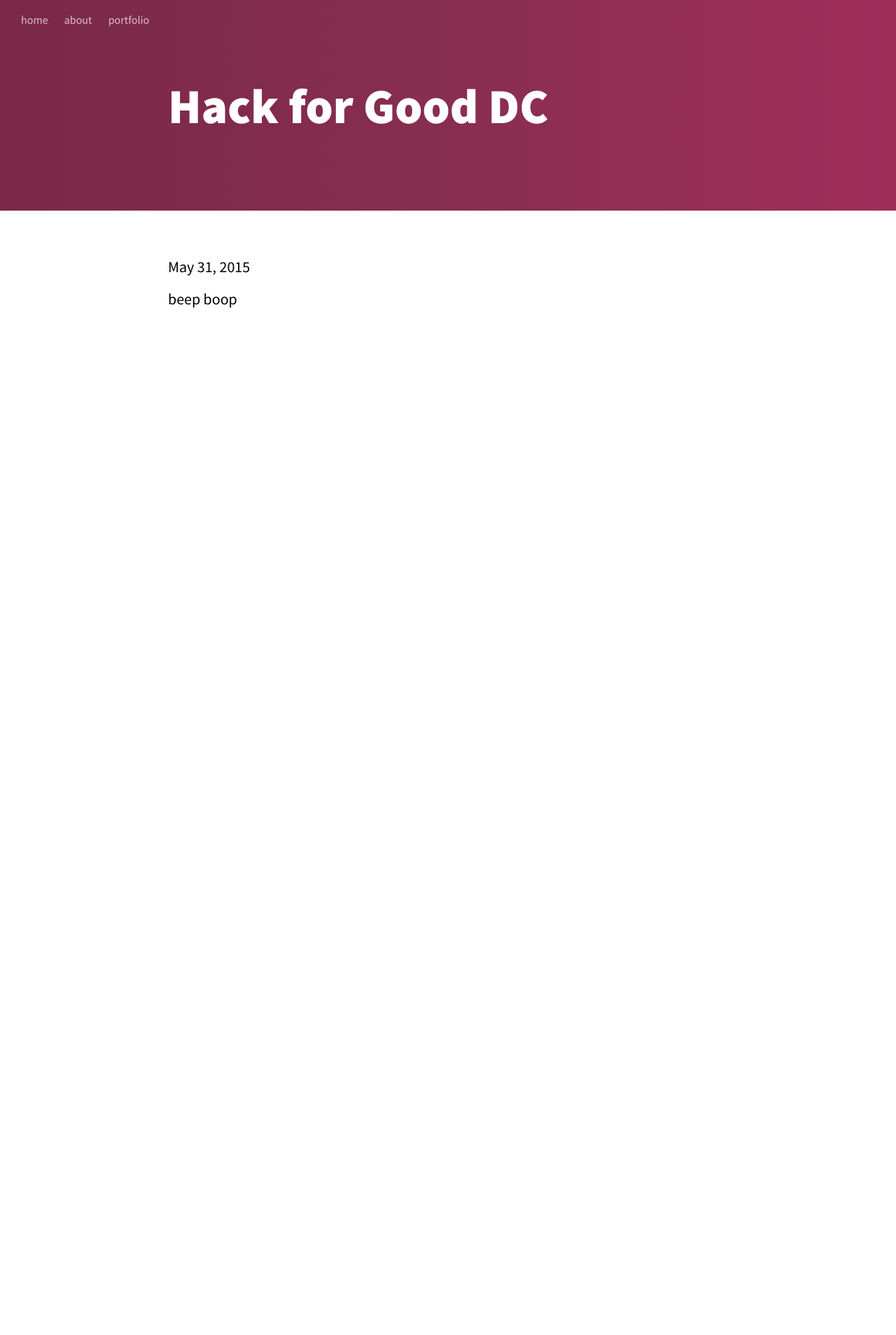
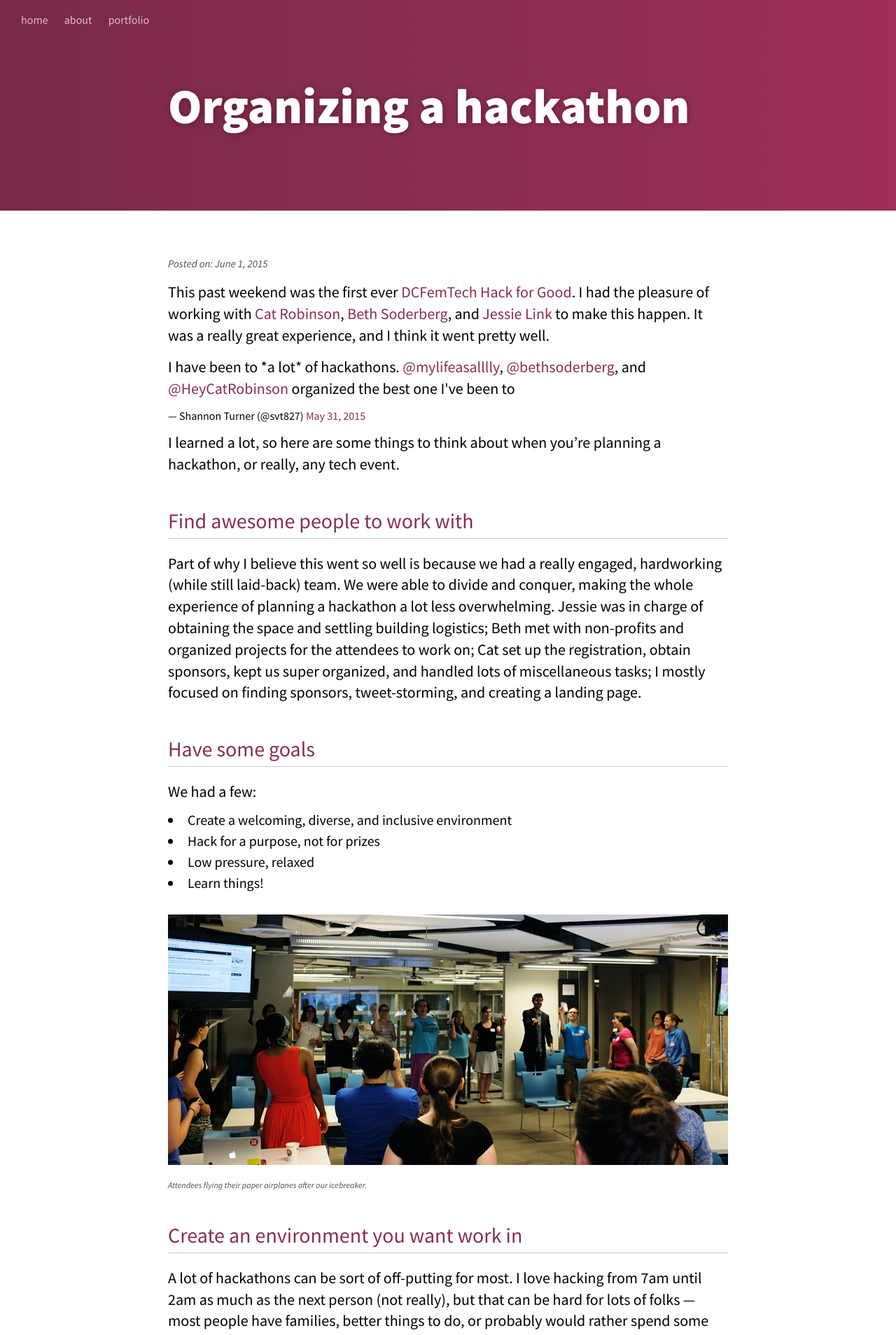
Before and after one commit to allypalanzi/allypalanzi.github.io, a Jekyll site: the page built from _posts/2015-06-01-hackathon.markdown, in a window 1280 px wide. Shown: the top 1908 px of the page at 70% size. Built offline with Jekyll 4.4.1, drawn with Linux system fonts in a browser that asks for light colours; Markdown is read by kramdown in place of the engine named in the settings; comment, search, counter and statistics services are not loaded; before the commit the page ends 900 px from its top, so only the background shows below that; some of the changed text lies outside the part shown.

Commit message:
hackathon

```diff
--- a/_layouts/post.html
+++ b/_layouts/post.html
@@ -3,6 +3,20 @@
 ---
 
 <div class="m-post l__wrap">
-  <p class="meta">{{ page.date | date: "%B %-d, %Y" }}</p>
+  <p class="m-post__date">Posted on: {{ page.date | date: "%B %-d, %Y" }}</p>
   {{ content }}
 </div>
+
+<div id="disqus_thread" class="l__wrap"></div>
+<script type="text/javascript">
+    /* * * CONFIGURATION VARIABLES * * */
+    var disqus_shortname = 'allypalanzi';
+
+    /* * * DON'T EDIT BELOW THIS LINE * * */
+    (function() {
+        var dsq = document.createElement('script'); dsq.type = 'text/javascript'; dsq.async = true;
+        dsq.src = '//' + disqus_shortname + '.disqus.com/embed.js';
+        (document.getElementsByTagName('head')[0] || document.getElementsByTagName('body')[0]).appendChild(dsq);
+    })();
+</script>
+<noscript>Please enable JavaScript to view the <a href="https://disqus.com/?ref_noscript" rel="nofollow">comments powered by Disqus.</a></noscript>
--- a/_posts/2015-05-31-hackathon.markdown
+++ /dev/null
@@ -1,9 +0,0 @@
----
-layout: post
-title:  "Hack for Good DC"
-date:   2015-05-31
-categories: event
-desc:  "Planning a hackathon is fun!"
----
-
-beep boop
--- /dev/null
+++ b/_posts/2015-06-01-hackathon.markdown
@@ -0,0 +1,83 @@
+---
+layout: post
+title:  "Organizing a hackathon"
+date:   2015-06-01
+categories: event
+desc:  "Planning a hackathon is fun!"
+---
+
+This past weekend was the first ever <a target="_blank" href="http://dcfemtech.github.io/hackforgood.html">DCFemTech Hack for Good</a>. I had the pleasure of working with <a href="http://twitter.com/heycatrobinson" target="_blank">Cat Robinson</a>, <a href="http://twitter.com/bethsoderberg" target="_blank">Beth Soderberg</a>, and <a href="http://twitter.com/mad_typist" target="_blank">Jessie Link</a> to make this happen. It was a really great experience, and I think it went pretty well.
+
+<blockquote class="twitter-tweet" lang="en"><p lang="en" dir="ltr">I have been to *a lot* of hackathons.&#10;&#10;<a href="https://twitter.com/mylifeasalllly">@mylifeasalllly</a>, <a href="https://twitter.com/bethsoderberg">@bethsoderberg</a>, and <a href="https://twitter.com/HeyCatRobinson">@HeyCatRobinson</a> organized the best one I&#39;ve been to</p>&mdash; Shannon Turner (@svt827) <a href="https://twitter.com/svt827/status/605111800217116672">May 31, 2015</a></blockquote>
+<script async src="//platform.twitter.com/widgets.js" charset="utf-8"></script>
+
+I learned a lot, so here are some things to think about when you're planning a hackathon, or really, any tech event.
+
+### Find awesome people to work with
+
+Part of why I believe this went so well is because we had a really engaged, hardworking (while still laid-back) team. We were able to divide and conquer, making the whole experience of planning a hackathon a lot less overwhelming. Jessie was in charge of obtaining the space and settling building logistics; Beth met with non-profits and organized projects for the attendees to work on; Cat set up the registration, obtain sponsors, kept us super organized, and handled lots of miscellaneous tasks; I mostly focused on finding sponsors, tweet-storming, and creating a landing page.
+
+### Have some goals
+
+We had a few:
+
+- Create a welcoming, diverse, and inclusive environment
+- Hack for a purpose, not for prizes
+- Low pressure, relaxed
+- Learn things!
+
+![Attendees flying their paper airplanes](/assets/images/hackathon/dcft1.jpg)
+<figcaption>Attendees flying their paper airplanes after our icebreaker.</figcaption>
+
+### Create an environment you want work in
+
+A lot of hackathons can be sort of off-putting for most. I love hacking from 7am until 2am as much as the next person (not really), but that can be hard for lots of folks &mdash; most people have families, better things to do, or probably would rather spend some time enjoying the beautiful summer weather. So how could we appeal to people?
+
+We did this mostly by creating low-pressure projects to work on. This wasn't going to be a competition. Beth scoped out a few great projects, all with the expectation that they *might* not get finished but that was totally okay. She created project briefs that were absolutely doable in a short amount of time that would also provide a fun challenge for all sorts of skill sets and levels.
+
+Another thing we were thoughtful of was *time*. We decided to have the hackathon on a Saturday and Sunday, but only from ~9:30am - 4pm. We also didn't make this a contest so that attendees would feel less pressure to work late.
+
+We also considered a few things that weren't quite in the scope for this first one, but are definitely things we'll consider in the future:
+
+- Provide on site daycare
+- Have a track of workshops for beginners
+
+### Diversity
+
+So, we had a pretty easy time with this. Turns out, if you plan an event under the name DCFemTech mostly women sign up. Which is *fucking awesome*. We never once explicitly mentioned that this was a woman only event (because it wasn't) but I'm super pleased to say that this event was probably 90% women. And beyond gender diversity, we had many of different nationalities, experience levels, and backgrounds.
+
+Through DCFemTech, we have built quite an amazing network of women-focused organizations and were able to reach out directly to them. We had lots of email lists to promote to and also lots of help tweeting.
+
+Obviously not everyone is going to have this luxury, and diversity can be tough. However, if you try, it can definitely happen. If you're planning an event, be sure to reach out to different networks. Find organizations that are outside of your usual friend group or meetup group and go through them. Find twitter accounts for orgs and ask them to tweet for you. There are lots of women and people of color who want to come to your event, you just need to reach them. And you just have to try.
+
+![Attendees get a Wordpress primer from Beth](/assets/images/hackathon/dcft2.jpg)
+<figcaption>Participants getting a Wordpress primer from Beth</figcaption>
+
+### Logistics
+
+**Space**
+
+We had an AMAZING space. We worked out of Living Social, and it was perfect. It was open, had separate rooms for different teams to focus in, and it was in a convenient location.
+
+**Food**
+
+We ordered too much. Know that only 50% of the people who sign up are going to actually come, and order for that. Don't forget dietary restrictions! Be sure to have vegetarian, vegan, and gluten free options.
+
+Jessie came up with the *awesome* idea of donating the leftover food and found that <a href="http://www.dccentralkitchen.org/" target="_blank">DC Central Kitchen</a> will take left over food donations. Just call them ahead of time and see that they'll take what you have, and you can either drop it off or I believe if you call them early enough, you can arrange a pick up. We brought all of our leftover food there which was great.
+
+**Sponsors**
+
+Sponsors are hard. Start looking for these early. I'm still figuring out th best ways to handle sponsorship, but I think the best way to find them is to just cold email places. Restaurants will sometimes donate food, so definitely reach out to them. Bagel and coffee shops will often offer up their leftovers at the end of the day, so you can always consider that. And of course lots of tech organizations are usually willing to sponsor.
+
+![Living Social's sweet office](/assets/images/hackathon/dcft3.jpg)
+<figcaption>Did I mention Living Social has an awesome office?</figcaption>
+
+### Don't worry
+
+Take a deep breath: it is going to be okay. Ignore your nightmares of no one showing up or of sleeping through your alarm. It's not going to happen &mdash; and it's going to be great.
+
+### Fin
+
+There's still lots of stuff I'm sure we could have done better &mdash; this post is sort of a work-in-progress as I figure that out, but this is the start. I'm so happy I got a chance to help plan something like this and I had a ton of fun. We will most definitely have more hackathons in the future!
+
+Questions? Please feel free to comment below or email me at ampalanzi at gmail.
--- a/_scss/_modules/_m-header.scss
+++ b/_scss/_modules/_m-header.scss
@@ -5,6 +5,7 @@
   h1 {
     font-size: 70px;
     font-weight: 900;
+    text-shadow: 1px 1px 8px rgba(0,0,0,.3);
     @media(max-width: 600px) {
       font-size: 40px;
     }
--- a/_scss/_vars.scss
+++ b/_scss/_vars.scss
@@ -6,7 +6,7 @@
 $color-pink-2: #882e50;
 $color-pink-3: #9f2e59;
 $color-type: #333;
-$gray: #ccc;
+$color-gray: #ccc;
 
 $color-main: $color-pink-2;
 $color-active: $color-pink-3;
--- a/css/main.css
+++ b/css/main.css
@@ -242,6 +242,13 @@
 h2 {
   font-size: 40px; }
 
+h3 {
+  border-bottom: 1px solid #ccc;
+  color: #882e50;
+  font-size: 30px;
+  margin: 50px 0 20px 0;
+  padding-bottom: 10px; }
+
 p {
   font-size: 22px;
   line-height: 1.4;
@@ -252,6 +259,11 @@
 
 strong {
   font-weight: 700; }
+
+figcaption {
+  color: #4d4d4d;
+  font-size: 12px;
+  font-style: italic; }
 
 .l__wrap {
   margin: 0 auto;
@@ -264,7 +276,8 @@
   padding-bottom: 100px; }
   .m-header h1 {
     font-size: 70px;
-    font-weight: 900; }
+    font-weight: 900;
+    text-shadow: 1px 1px 8px rgba(0, 0, 0, 0.3); }
     @media (max-width: 600px) {
       .m-header h1 {
         font-size: 40px; } }
@@ -313,6 +326,23 @@
 
 .m-post {
   padding: 50px 10px; }
+  .m-post li {
+    list-style: disc inside;
+    margin: 10px 0;
+    font-size: 20px; }
+  .m-post__date {
+    font-style: italic;
+    color: #4d4d4d;
+    font-size: 15px; }
+  .m-post img {
+    margin: 20px 0 0 0; }
 
 body {
   font-family: 'Source Sans Pro', sans-serif; }
+
+iframe {
+  margin: 20px auto !important;
+  width: 100%; }
+
+img {
+  width: 100%; }
```
Also changed, not shown: _scss/_modules/_m-post.scss (+13 -0 lines), _scss/_type.scss (+14 -0 lines), _scss/main.scss (+9 -0 lines), assets/images/hackathon/dcft1.jpg (added), assets/images/hackathon/dcft2.jpg (added), assets/images/hackathon/dcft3.jpg (added).
